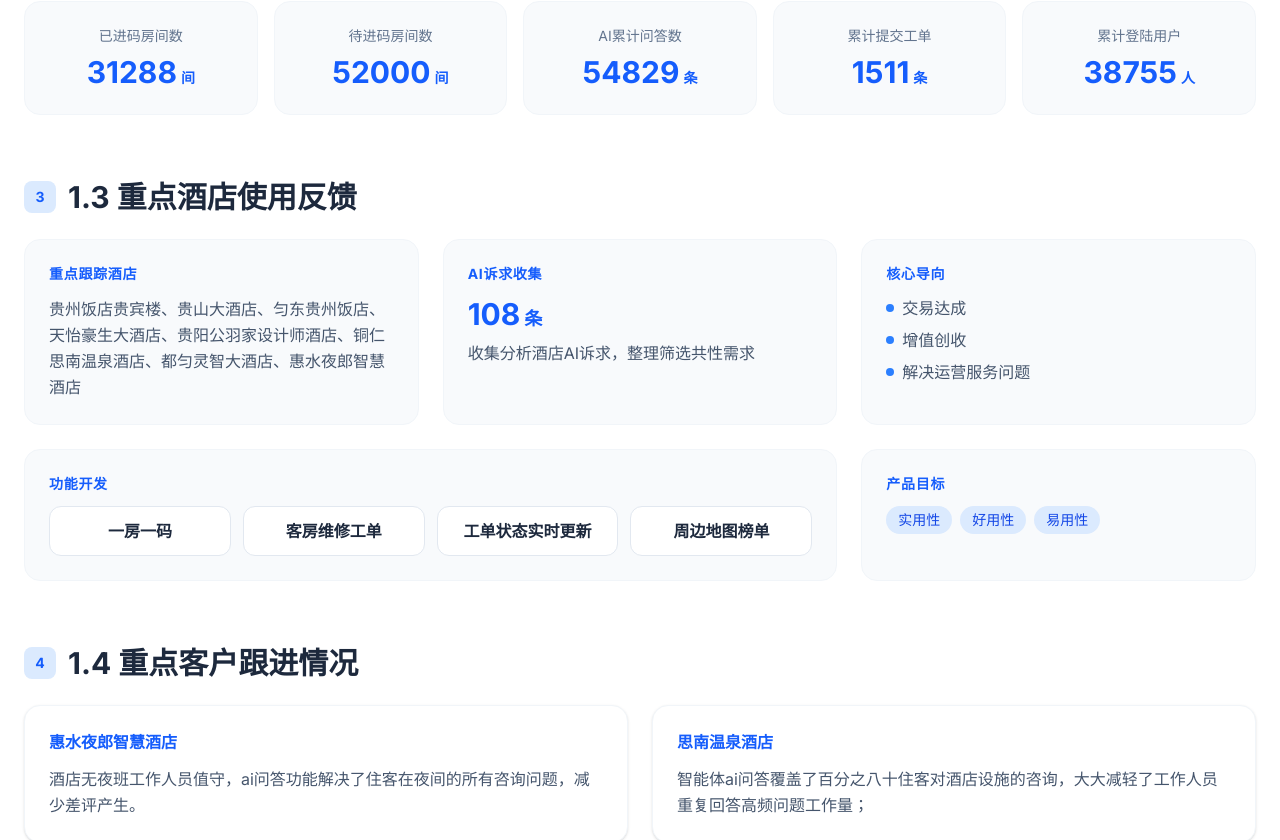
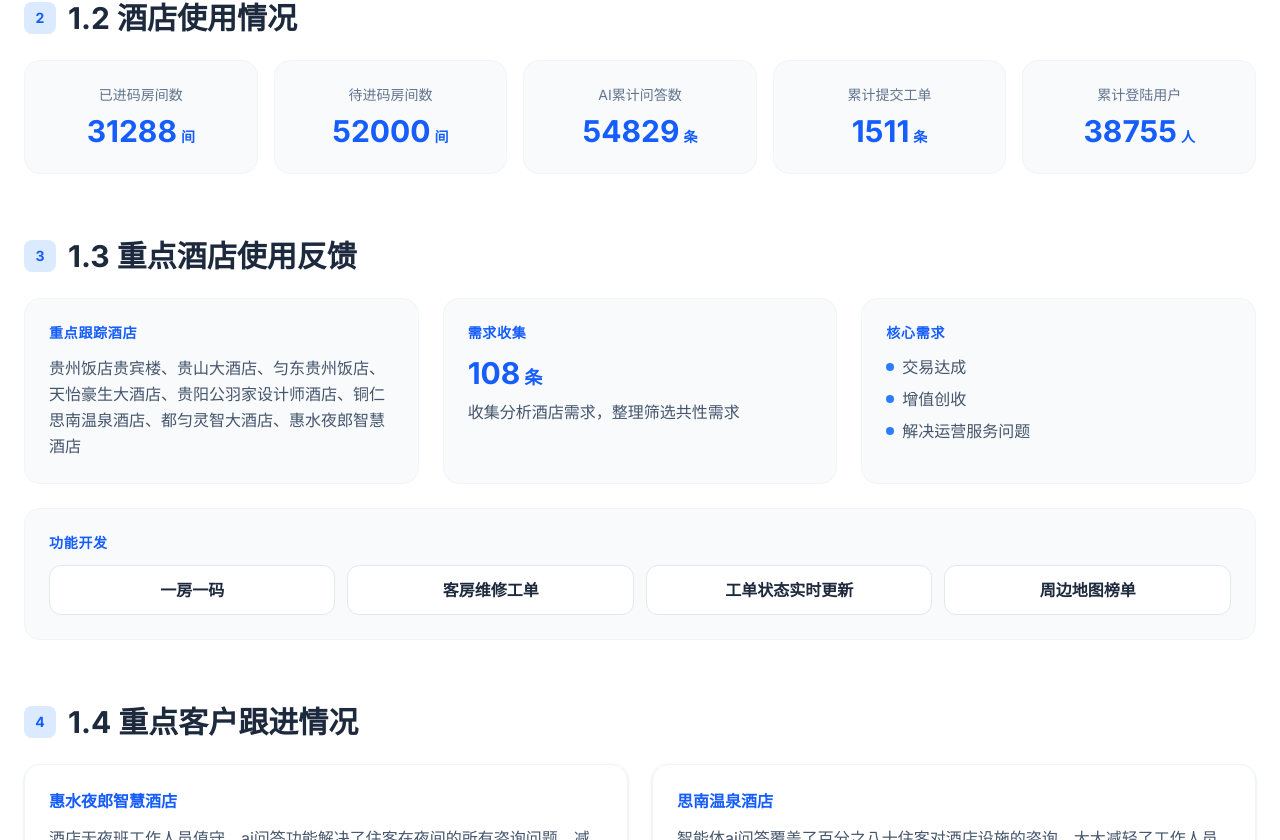
Before and after one commit to arifinfirman788-blip/429hotel, a React (Vite) app: page / in a window 1280 px wide. Shown: the part 1284-2124 px from the top of the page. Built offline with nearby package versions, Linux system fonts and the light colour scheme.

Commit message:
Update stats and texts, remove product goals section

```diff
--- a/src/App.tsx
+++ b/src/App.tsx
@@ -374,7 +374,7 @@ export default function App() {
               </h3>
               <div className="bg-slate-50 rounded-3xl p-8 border border-slate-100">
                 <p className="text-base md:text-lg text-slate-600 leading-relaxed">
-                  截至目前，入网酒店数量合计<span className="text-blue-600 font-bold">1492家</span>，包括贵州省九个地市州，包含星级酒店、精品酒店、连锁酒店、商务型酒店、民宿等类型全覆盖。
+                  截至目前，入网酒店数量合计<span className="text-blue-600 font-bold">1492家</span>，房间已布码637家，包括贵州省九个地市州，包含星级酒店、精品酒店、连锁酒店、商务型酒店、民宿等类型全覆盖。按现有数据统计，房间码的平均访问率在8%-10%，重点酒店访问率接近15%，个别酒店访问率接近100%，平均每用户有接近2次AI问答，平均每20位用户有1次工单需求。
                 </p>
               </div>
             </div>
@@ -423,12 +423,12 @@ export default function App() {
                   </p>
                 </div>
                 <div className="bg-slate-50 rounded-2xl p-6 border border-slate-100">
-                  <div className="text-sm text-blue-600 font-bold mb-3 uppercase tracking-wider">AI诉求收集</div>
+                  <div className="text-sm text-blue-600 font-bold mb-3 uppercase tracking-wider">需求收集</div>
                   <div className="text-3xl font-bold text-blue-600 mb-2">108<span className="text-lg ml-1">条</span></div>
-                  <p className="text-base text-slate-600">收集分析酒店AI诉求，整理筛选共性需求</p>
+                  <p className="text-base text-slate-600">收集分析酒店需求，整理筛选共性需求</p>
                 </div>
                 <div className="bg-slate-50 rounded-2xl p-6 border border-slate-100">
-                  <div className="text-sm text-blue-600 font-bold mb-3 uppercase tracking-wider">核心导向</div>
+                  <div className="text-sm text-blue-600 font-bold mb-3 uppercase tracking-wider">核心需求</div>
                   <div className="space-y-2">
                     <div className="flex items-center gap-2">
                       <div className="w-2 h-2 rounded-full bg-blue-500"></div>
@@ -444,7 +444,7 @@ export default function App() {
                     </div>
                   </div>
                 </div>
-                <div className="bg-slate-50 rounded-2xl p-6 border border-slate-100 md:col-span-2 lg:col-span-2">
+                <div className="bg-slate-50 rounded-2xl p-6 border border-slate-100 md:col-span-2 lg:col-span-3">
                   <div className="text-sm text-blue-600 font-bold mb-3 uppercase tracking-wider">功能开发</div>
                   <div className="grid grid-cols-2 md:grid-cols-4 gap-3">
                     <div className="bg-white rounded-xl p-3 text-center border border-slate-200">
@@ -459,14 +459,6 @@ export default function App() {
                     <div className="bg-white rounded-xl p-3 text-center border border-slate-200">
                       <div className="text-base font-bold text-slate-800">周边地图榜单</div>
                     </div>
-                  </div>
-                </div>
-                <div className="bg-slate-50 rounded-2xl p-6 border border-slate-100">
-                  <div className="text-sm text-blue-600 font-bold mb-3 uppercase tracking-wider">产品目标</div>
-                  <div className="flex flex-wrap gap-2">
-                    <span className="px-3 py-1 bg-blue-100 text-blue-700 rounded-full text-sm font-medium">实用性</span>
-                    <span className="px-3 py-1 bg-blue-100 text-blue-700 rounded-full text-sm font-medium">好用性</span>
-                    <span className="px-3 py-1 bg-blue-100 text-blue-700 rounded-full text-sm font-medium">易用性</span>
                   </div>
                 </div>
               </div>
```
